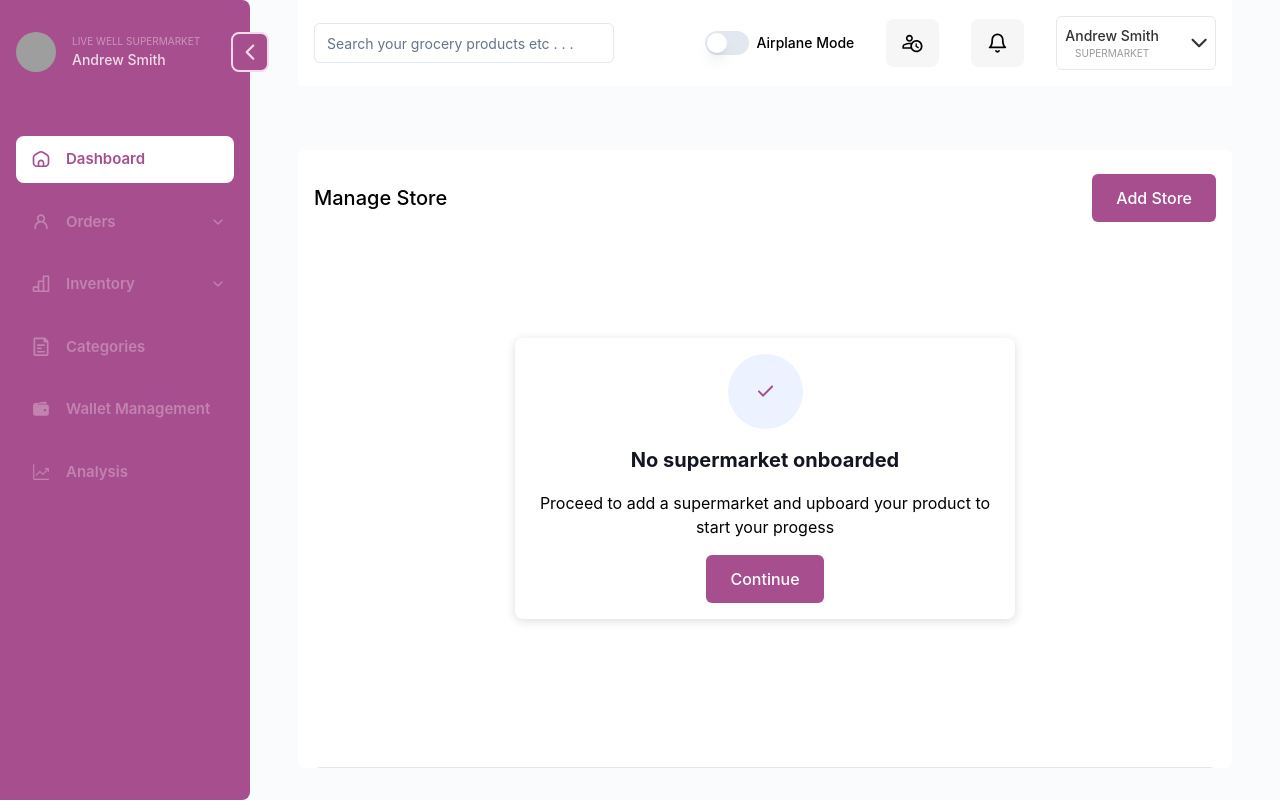
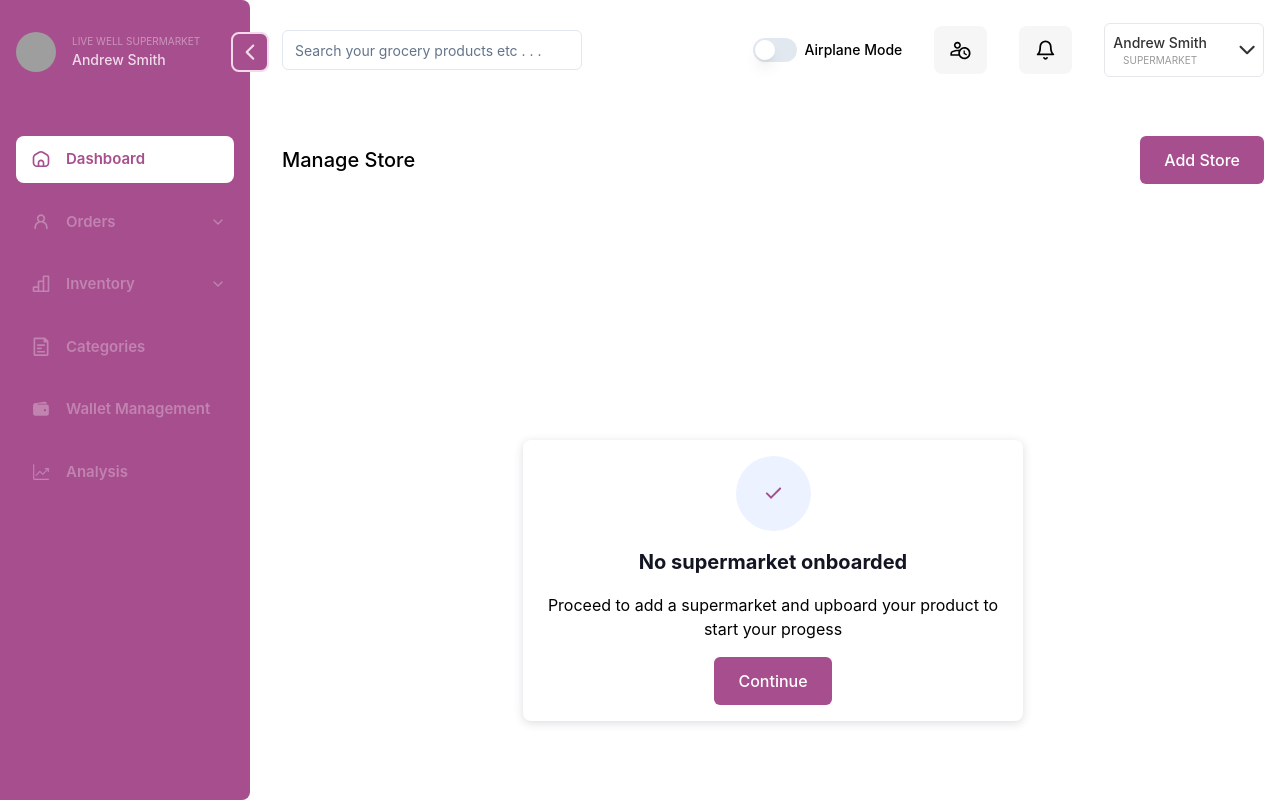
Before and after one commit to Ocuppy/occupyWeb, a Next.js app: page /dashboard in a window 1280 px wide. Shown: the top 802 px of the page. Built offline with nearby package versions, Linux system fonts and the light colour scheme; grey boxes are pictures that could not be loaded.

Commit message:
modify layout

```diff
--- a/src/components/dashboard-layout/DashboardHeader.tsx
+++ b/src/components/dashboard-layout/DashboardHeader.tsx
@@ -16,8 +16,8 @@ import {
 
 const DashboardHeader = () => {
   return (
-    <header className="p-4 bg-white">
-      <div className="flex justify-between items-center">
+    <header className="flex pl-8 pr-4 left-[250px] right-0 z-10 fixed items-center h-[100px] bg-white">
+      <div className="flex w-full justify-between items-center">
         <Input
           className="max-w-[300px]"
           placeholder="Search your grocery products etc . . . "
--- a/src/components/dashboard-layout/DashboardSidebar.tsx
+++ b/src/components/dashboard-layout/DashboardSidebar.tsx
@@ -44,7 +44,7 @@ const DashboardSidebar = ({
     <aside
       className={`bg-occupy-primary  rounded-r-lg ${
         showFullSidebar && "min-w-[250px]"
-      } text-white p-4 overflow-y-auto h-full`}
+      } text-white p-4 overflow-y-auto top-0 h-screen sticky`}
     >
       <div className="flex items-center relative gap-4 pt-4 pb-16">
         <Avatar>
--- a/src/components/dashboard-layout/Layout.tsx
+++ b/src/components/dashboard-layout/Layout.tsx
@@ -8,8 +8,29 @@ const Layout = ({ children }: { children: ReactNode }) => {
   const [showFullSidebar, setShowFullSidebar] = useState<boolean>(true);
   const toggleSidebarState = () => setShowFullSidebar(!showFullSidebar);
   return (
-    <div className="flex gap-12  h-[100dvh] bg-[#F9FBFD] pr-12">
-      <div className="w-max relative ">
+    // <div className="flex gap-12  h-[100dvh] bg-[#F9FBFD] pr-12">
+    //   <div className="w-max relative ">
+    //     <Button
+    //       onClick={toggleSidebarState}
+    //       className="absolute  rounded-lg z-[100] top-8 right-0 translate-x-[50%] border-[2px] px-2 py-4 bg-occupy-primary text-white border-[#F3D9EC]"
+    //     >
+    //       <AngleLeftIcon
+    //         className={`${showFullSidebar ? "" : "rotate-[180deg]"}`}
+    //         fill="white"
+    //       />
+    //     </Button>
+    //     <DashboardSidebar showFullSidebar={showFullSidebar} />
+    //   </div>
+    //   <div className="flex-1  pb-4 flex flex-col h-full">
+    //     <DashboardHeader />
+    //     <main className="overflow-y-auto hideScroll  py-4 mt-12 flex-1 h-full grow">
+    //       {children}
+    //     </main>
+    //   </div>
+    // </div>
+    <div className="flex flex-auto flex-col">
+      <div className="flex gap-4 flex-auto min-w-0">
+        <div className="relative">
           <Button
             onClick={toggleSidebarState}
             className="absolute  rounded-lg z-[100] top-8 right-0 translate-x-[50%] border-[2px] px-2 py-4 bg-occupy-primary text-white border-[#F3D9EC]"
@@ -21,11 +42,12 @@ const Layout = ({ children }: { children: ReactNode }) => {
           </Button>
           <DashboardSidebar showFullSidebar={showFullSidebar} />
         </div>
-      <div className="flex-1  pb-4 flex flex-col h-full">
+        <div className="flex flex-col flex-auto min-h-screen min-w-0 relative w-full ">
           <DashboardHeader />
-        <main className="overflow-y-auto hideScroll  py-4 mt-12 flex-1 h-full grow">
+          <main className="overflow-y-auto hideScroll  py-4 mt-24 flex-1 h-full grow">
             {children}
           </main>
+        </div>
       </div>
     </div>
   );
```
Lines whose indentation alone changed are shown as unchanged.
